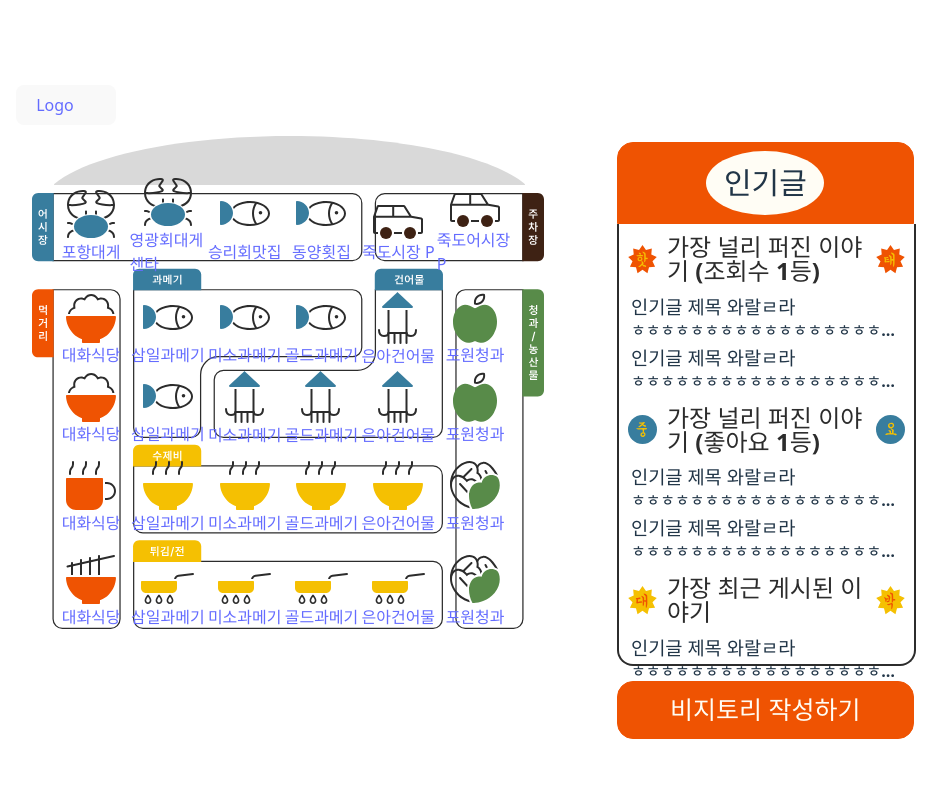
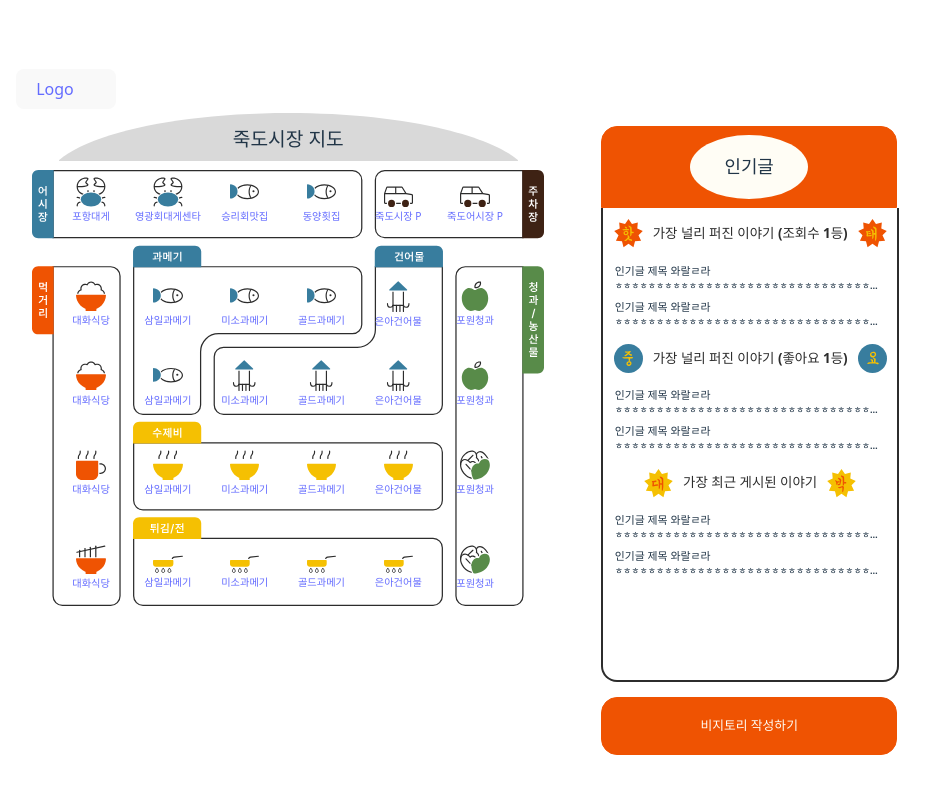
Before and after one commit to LikeLionHGU/Shichimi_Front, a React (Vite) app: page / in a window 1280 px wide. Shown: the top 794 px of the page, without its empty margins (65-1012 px from the left). Built offline with nearby package versions, Linux system fonts and the light colour scheme; the HTML template or start-up script is replaced by a standard one.

Commit message:
style: font size edit

```diff
--- a/src/Layouts/Header.jsx
+++ b/src/Layouts/Header.jsx
@@ -6,7 +6,6 @@ import { themeColors  } from "../assets/styles/StyledComponents";
 const NoCenterHorizontal = styled.div`
   display: flex;
   align-items: center;
-  width: 100%;
   margin: 3% 0 0 10%;
 `;
 
--- a/src/components/MapComponents.jsx
+++ b/src/components/MapComponents.jsx
@@ -24,6 +24,7 @@ const MapContainer = styled.div`
   position: relative;
   display: block;
 `;
+
 const MapImg = styled.img`
   display:block;
   position: relative;
@@ -32,12 +33,41 @@ const MapImg = styled.img`
   height: auto;
 `;
 
-const Map_Name = styled.img`
+const Map_Top = styled.div`
   display: flex;
-  margin: 2% 0 1.5% 4%;
-  width: 37vw;
-  height: auto;
+  justify-content: center;
+  align-items: center;
+  align-content: center;
+
+  img{
+    position: absolute;
+    margin: 2% 0 3% 0;
+    width: 36vw;
+    height: auto;
+  }
+
+  h2{
+    position: relative;
+    font-size: 1.5vw;
+    font-weight: 800;
+  }
 `;
+
+// const Map_Name = styled.img`
+//   display: flex;
+//   position: absolute;
+//   margin: 2% 0 1.5% 5%;
+//   width: 36vw;
+//   height: auto;
+// `;
+
+// const Map_Name_Text = styled.h2`
+//   display: block;
+//   position: relative;
+
+//   font-size: 1.8vw;
+//   font-weight: 800;
+// `;
 
 const Store_btn = styled(Link).attrs(props => ({
   to: `/${props.id}`
@@ -60,12 +90,13 @@ const Store_btn = styled(Link).attrs(props => ({
 `;
 
 const Store_icon = styled.img`
-  width: auto;
+  width: 2.3vw;
   height: auto;
+`;
 
-`;
 const Store_name = styled.div`
-  margin-top: 1%;
+  margin-top: 3%;
+  font-size: 0.8vw;
 `;
 
 /* 가로로 1~5열 */
@@ -133,7 +164,12 @@ function Map () {
   return (
     <>
       <MapContainer>
-        <Map_Name src={Map_name} alt="MAPNAME"/>
+        <Map_Top>
+          <img src={Map_name} alt="MAPNAME"/>
+          <h2>죽도시장 지도</h2>
+        </Map_Top>
+        {/* <Map_Name src={Map_name} alt="MAPNAME"/>
+        <Map_Name_Text>죽도시장 시장</Map_Name_Text> */}
         <Row1_icon>
           <Store_btn>
             <Store_icon src={crab} alt="어시장1"/>
--- a/src/components/PopularContainer.jsx
+++ b/src/components/PopularContainer.jsx
@@ -35,7 +35,7 @@ const Top_Circle = styled.div`
   background-color: ${themeColors.white.color};
   border-radius: 50%;
 
-  font-size: 30px;
+  font-size: 1.4vw;
   font-weight: 800;
 `;
 
@@ -48,13 +48,13 @@ const Bottom_PopContainer = styled.div`
   border-top: none;
   border-radius: 0 0 16px 16px;
   width: 23vw;
-  height: 55vh;
+  height: 59vh;
 `;
 
 const Mini_title = styled.div`
   display: flex;
   align-items: center;
-  margin: 4% 3% 3% 3%;
+  margin: 4% 3% 4% 3%;
   gap: 10px;
 `;
 
@@ -66,7 +66,7 @@ const Mini_icon = styled.img`
 
 const Mini_Text =styled.h2`
   margin: 0;
-
+  font-size: 1.05vw;
   font-weight: 800;
   line-height: 1;
   color: ${themeColors.black.color};
@@ -95,13 +95,15 @@ const SectionPost = styled.div`
 
   h3 {
     margin: 2% 0 1% 0;
+    font-size: 0.85vw;
     font-weight: 600;
     line-height: 1;
-
   }
 
   p {
     margin: 1% 0 2% 0;
+
+    font-size: 0.7vw;
     display: block;
     align-self: stretch;
     font-weight: 600;
--- a/src/components/common/Tmi_btn.jsx
+++ b/src/components/common/Tmi_btn.jsx
@@ -21,7 +21,7 @@ const TmiBtn = styled.button`
   height: 7vh;
   color: ${themeColors.white.color};
   font-weight: bold;
-  font-size: 25px;
+  font-size: 1vw;
 
   &:hover{
     cursor: pointer;
--- a/src/pages/Home.jsx
+++ b/src/pages/Home.jsx
@@ -8,7 +8,7 @@ import MainTmi_btn from "../components/common/Tmi_btn";
 const Page = styled.div`
   display: flex;
   align-items: flex-start;
-  gap: 9%;
+  gap: 7%;
 `;
 
 const Left_Coponent = styled.div`
```
